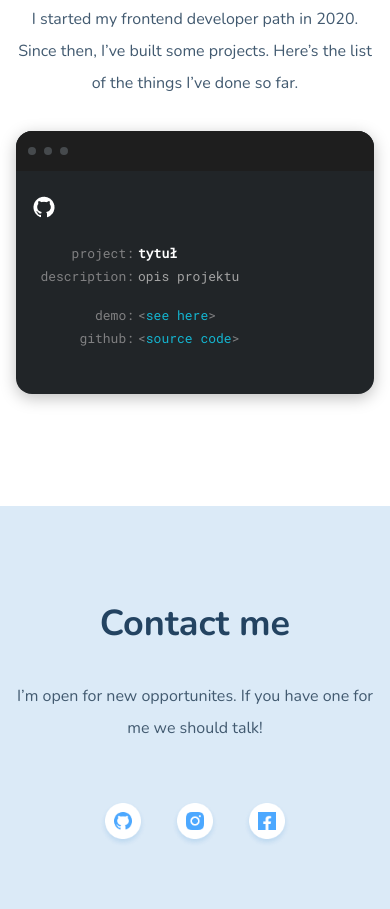
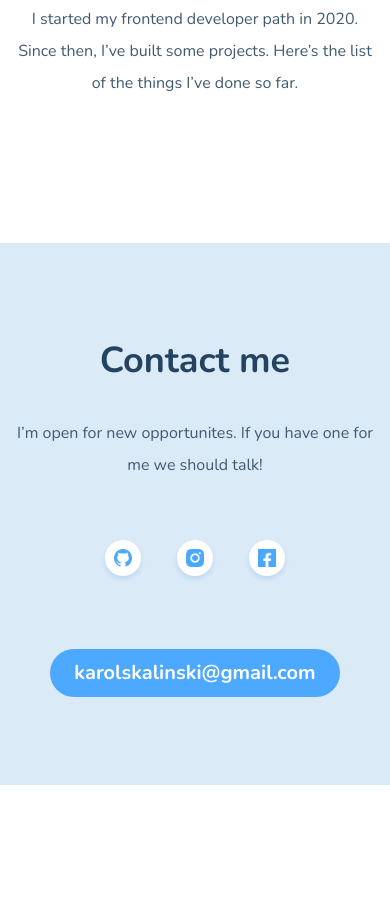
Before and after one commit to skalutki/portfolio, a website built with webpack: page src/pages/index.html in a window 390 px wide. Shown: the part 2376-3285 px from the top of the page. After the commit the page ends 3161 px from the top, so only its background shows below. Built offline with nearby package versions, Linux system fonts and the light colour scheme; no server answers.

Commit message:
delete template conteniner from html && create new folder in public call img and paste github_icon and change sorce in JS file myTemplate. & fully functional mobile version

```diff
--- a/src/js/index.js
+++ b/src/js/index.js
@@ -27,7 +27,7 @@ fetch("https://api.github.com/users/skalutki/repos?sort=created")
                 <span class="project__header--icon"></span>
               </div>
               <div class="project__content">
-                <img src="../assets/icons/Github__Icon.png" class="project__avatar" alt="" />
+                <img src="img/Github__Icon.png" class="project__avatar" alt="" />
 
                 <h3 class="project__title project__grid">
                     <span class="project__label">project:</span>
--- a/src/pages/index.html
+++ b/src/pages/index.html
@@ -207,39 +207,7 @@
         <p class="projects__description">
           I started my frontend developer path in 2020. Since then, I’ve built some projects. Here’s the list of the things I’ve done so far.
         </p>
-        <article class="project">
-          <div class="project__header">
-            <span class="project__header--icon"></span>
-            <span class="project__header--icon"></span>
-            <span class="project__header--icon"></span>
-          </div>
-          <div class="project__content">
-            <img src="../assets/icons/Github__Icon.png" class="project__avatar" alt="" />
-
-            <h3 class="project__title project__grid">
-              <span class="project__label">project:</span>
-              <span class="project__title--name">tytuł</span>
-            </h3>
-            <p class="project__description project__grid">
-              <span class="project__label">description:</span>
-              <span class="project__description--name">opis projektu</span>
-            </p>
-            <p class="project__demo project__grid">
-              <span class="project__label">demo:</span>
-              <span
-                >&lt;<span class="project__demo--name"><a href="#" class="project__link" title="Project demo link">see here</a></span
-                >&gt;
-              </span>
-            </p>
-            <p class="project__repo project__grid">
-              <span class="project__label">github:</span>
-              <span
-                >&lt;<span class="project__repo--name"><a href="#" class="project__link" title="Project repository link">source code</a></span
-                >&gt;
-              </span>
-            </p>
-          </div>
-        </article>
+        <article class="project"></article>
       </section>
 
       <footer class="contact" id="contact">
```
Also changed, not shown: public/img/Github__Icon.png (renamed from src/assets/icons/Github__Icon.png).
